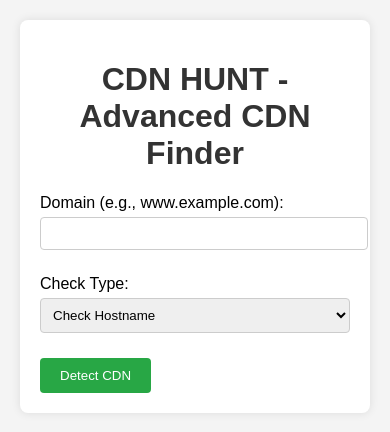
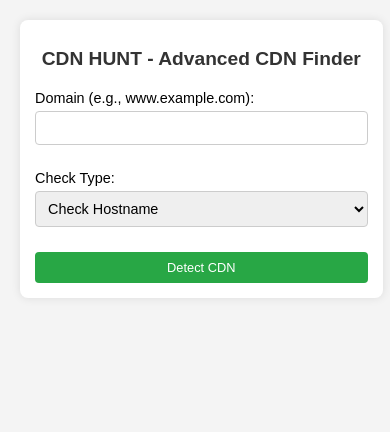
Before and after one commit to menakajanith/cdn_hunt, a Flask app: page / in a window 390 px wide. Shown: the top 432 px of the page. Run offline with Flask 3, Linux system fonts and the light colour scheme.

Commit message:
Update index.html

```diff
--- a/templates/index.html
+++ b/templates/index.html
@@ -10,9 +10,11 @@
             margin: 0;
             padding: 20px;
             background-color: #f4f4f4;
+            box-sizing: border-box;
         }
         .container {
-            max-width: 800px;
+            max-width: 100%;
+            width: 90%;
             margin: auto;
             background: #fff;
             padding: 20px;
@@ -22,6 +24,8 @@
         h1 {
             text-align: center;
             color: #333;
+            font-size: 1.8rem;
+            margin-bottom: 20px;
         }
         .form-group {
             margin-bottom: 15px;
@@ -29,13 +33,16 @@
         label {
             display: block;
             margin-bottom: 5px;
+            font-size: 1rem;
         }
         input, select {
             width: 100%;
-            padding: 8px;
+            padding: 10px;
             margin-bottom: 10px;
             border: 1px solid #ccc;
             border-radius: 4px;
+            font-size: 1rem;
+            box-sizing: border-box;
         }
         button {
             background-color: #28a745;
@@ -44,6 +51,11 @@
             border: none;
             border-radius: 4px;
             cursor: pointer;
+            font-size: 1rem;
+            width: 100%;
+            max-width: 200px;
+            margin: 0 auto;
+            display: block;
         }
         button:hover {
             background-color: #218838;
@@ -61,6 +73,7 @@
             border: 1px solid #ddd;
             padding: 8px;
             text-align: left;
+            font-size: 0.9rem;
         }
         th {
             background-color: #f2f2f2;
@@ -88,6 +101,48 @@
         @keyframes spin {
             0% { transform: rotate(0deg); }
             100% { transform: rotate(360deg); }
+        }
+        /* Mobile Responsive Styles */
+        @media screen and (max-width: 600px) {
+            h1 {
+                font-size: 1.5rem;
+            }
+            label, input, select {
+                font-size: 0.9rem;
+            }
+            button {
+                padding: 8px 16px;
+                font-size: 0.9rem;
+                max-width: 100%;
+            }
+            table {
+                display: block;
+                overflow-x: auto;
+                white-space: nowrap;
+            }
+            th, td {
+                font-size: 0.8rem;
+                padding: 6px;
+            }
+            .container {
+                padding: 15px;
+                width: 95%;
+            }
+        }
+        @media screen and (max-width: 400px) {
+            h1 {
+                font-size: 1.2rem;
+            }
+            input, select {
+                padding: 8px;
+            }
+            button {
+                padding: 8px;
+                font-size: 0.8rem;
+            }
+            th, td {
+                font-size: 0.7rem;
+            }
         }
     </style>
 </head>
@@ -162,6 +217,7 @@
                 } else {
                     html += `
                         <table>
+                            <thead>
                                 <tr>
                                     <th>Count</th>
                                     <th>Hostname</th>
@@ -169,6 +225,8 @@
                                     <th>IP</th>
                                     <th>IP Range</th>
                                 </tr>
+                            </thead>
+                            <tbody>
                     `;
                     results.forEach(result => {
                         html += `
@@ -181,7 +239,10 @@
                             </tr>
                         `;
                     });
-                    html += '</table>';
+                    html += `
+                            </tbody>
+                        </table>
+                    `;
                 }
                 resultsDiv.innerHTML = html;
             } catch (error) {
```
Lines whose indentation alone changed are shown as unchanged.
